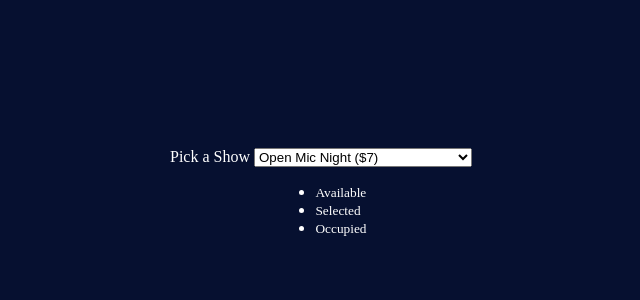
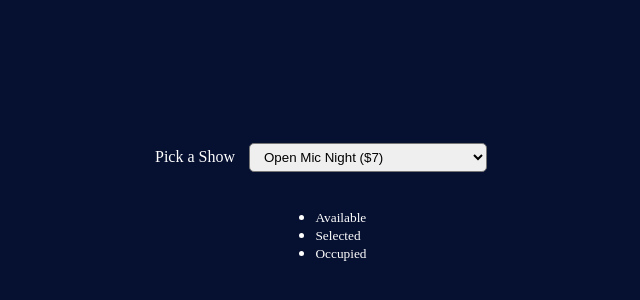
Before and after one commit to rcho100/movie-seat-booking, a plain HTML site: page index.html in a window 1280 px wide. Shown: the part 200-500 px from the top of the page, without its empty margins (319-959 px from the left). Drawn offline with Linux system fonts and the light colour scheme.

Commit message:
Apply styling to show-container & select

```diff
--- a/style.css
+++ b/style.css
@@ -12,3 +12,13 @@ body {
     height: 100vh;
     margin: 0;
 }
+
+.show-container {
+    margin: 20px 0;
+}
+
+.show-container select {
+    border-radius: 5px;
+    padding: 5px 10px;
+    margin-left: 10px;
+}
```
